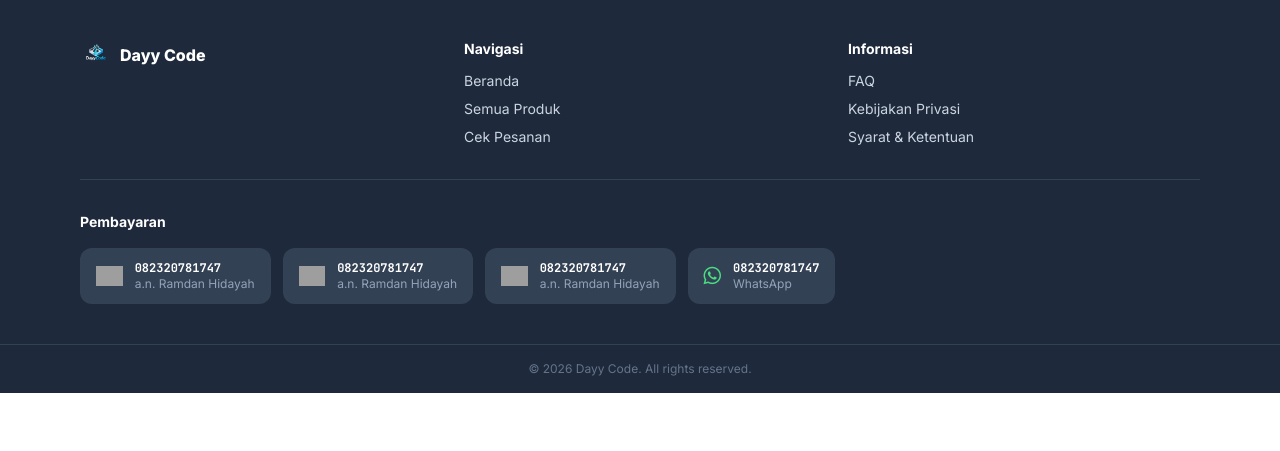
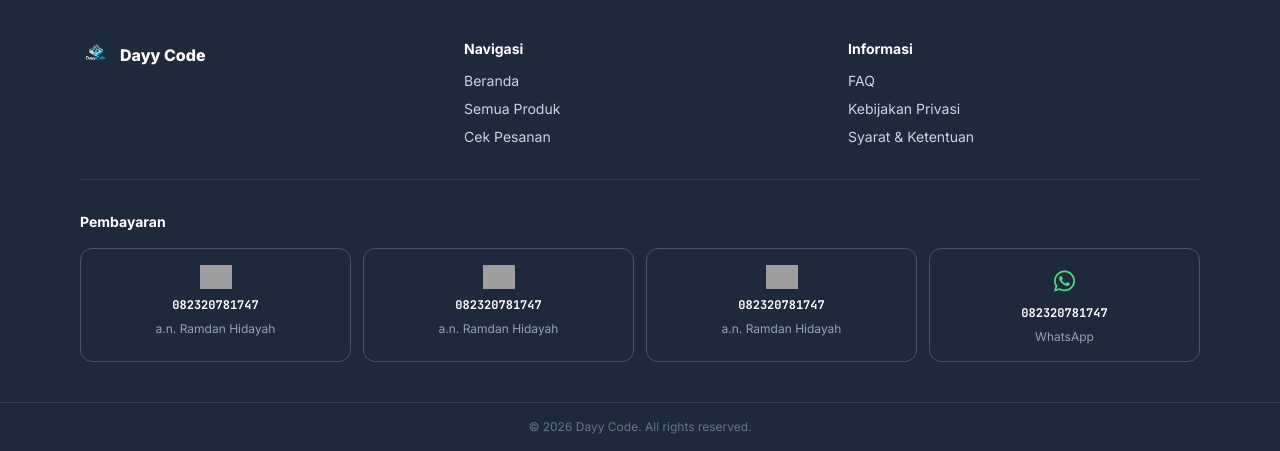
Before and after one commit to RMBLOGG/dayycode, a Flask app: page / in a window 1280 px wide. Shown: the part 1173-1624 px from the top of the page. Before the commit the page ends 1566 px from the top, so only its background shows below. Run offline with Flask 3, Linux system fonts and the light colour scheme; data that the repository does not hold is empty; some libraries are stand-ins or nearby versions; grey boxes are pictures that could not be loaded.

Commit message:
Add files via upload

```diff
--- a/templates/base.html
+++ b/templates/base.html
@@ -198,39 +198,31 @@
     <!-- Bottom: Pembayaran full width -->
     <div class="border-t border-slate-700 pt-8">
       <h3 class="font-bold text-white mb-4 text-sm">Pembayaran</h3>
-      <div class="flex flex-wrap gap-3">
+      <div class="grid grid-cols-2 sm:grid-cols-4 gap-3">
         <!-- DANA -->
-        <div class="bg-slate-700 rounded-xl px-4 py-3 flex items-center gap-3 min-w-[160px]">
-          <img src="https://upload.wikimedia.org/wikipedia/commons/7/72/Logo_dana_blue.svg" alt="DANA" class="h-5 object-contain">
-          <div>
+        <div class="border border-slate-600 rounded-xl px-4 py-4 flex flex-col items-center gap-2 text-center">
+          <img src="https://upload.wikimedia.org/wikipedia/commons/7/72/Logo_dana_blue.svg" alt="DANA" class="h-6 object-contain">
           <p class="font-mono font-bold text-white text-xs">082320781747</p>
           <p class="text-slate-400 text-xs">a.n. Ramdan Hidayah</p>
         </div>
-        </div>
         <!-- OVO -->
-        <div class="bg-slate-700 rounded-xl px-4 py-3 flex items-center gap-3 min-w-[160px]">
-          <img src="https://upload.wikimedia.org/wikipedia/commons/e/eb/Logo_ovo_purple.svg" alt="OVO" class="h-5 object-contain">
-          <div>
+        <div class="border border-slate-600 rounded-xl px-4 py-4 flex flex-col items-center gap-2 text-center">
+          <img src="https://upload.wikimedia.org/wikipedia/commons/e/eb/Logo_ovo_purple.svg" alt="OVO" class="h-6 object-contain">
           <p class="font-mono font-bold text-white text-xs">082320781747</p>
           <p class="text-slate-400 text-xs">a.n. Ramdan Hidayah</p>
         </div>
-        </div>
         <!-- GoPay -->
-        <div class="bg-slate-700 rounded-xl px-4 py-3 flex items-center gap-3 min-w-[160px]">
-          <img src="https://upload.wikimedia.org/wikipedia/commons/8/86/Gopay_logo.svg" alt="GoPay" class="h-5 object-contain">
-          <div>
+        <div class="border border-slate-600 rounded-xl px-4 py-4 flex flex-col items-center gap-2 text-center">
+          <img src="https://upload.wikimedia.org/wikipedia/commons/8/86/Gopay_logo.svg" alt="GoPay" class="h-6 object-contain">
           <p class="font-mono font-bold text-white text-xs">082320781747</p>
           <p class="text-slate-400 text-xs">a.n. Ramdan Hidayah</p>
         </div>
-        </div>
         <!-- WhatsApp -->
         <a href="https://wa.me/{{ cfg.contact_wa }}" target="_blank"
-           class="bg-slate-700 hover:bg-green-700 rounded-xl px-4 py-3 flex items-center gap-3 transition-colors">
-          <i class="fa-brands fa-whatsapp text-green-400 text-xl"></i>
-          <div>
+           class="border border-slate-600 hover:border-green-500 rounded-xl px-4 py-4 flex flex-col items-center gap-2 text-center transition-colors">
+          <i class="fa-brands fa-whatsapp text-green-400 text-2xl"></i>
           <p class="font-mono font-bold text-white text-xs">082320781747</p>
           <p class="text-slate-400 text-xs">WhatsApp</p>
-          </div>
         </a>
       </div>
     </div>
```
Lines whose indentation alone changed are shown as unchanged.
